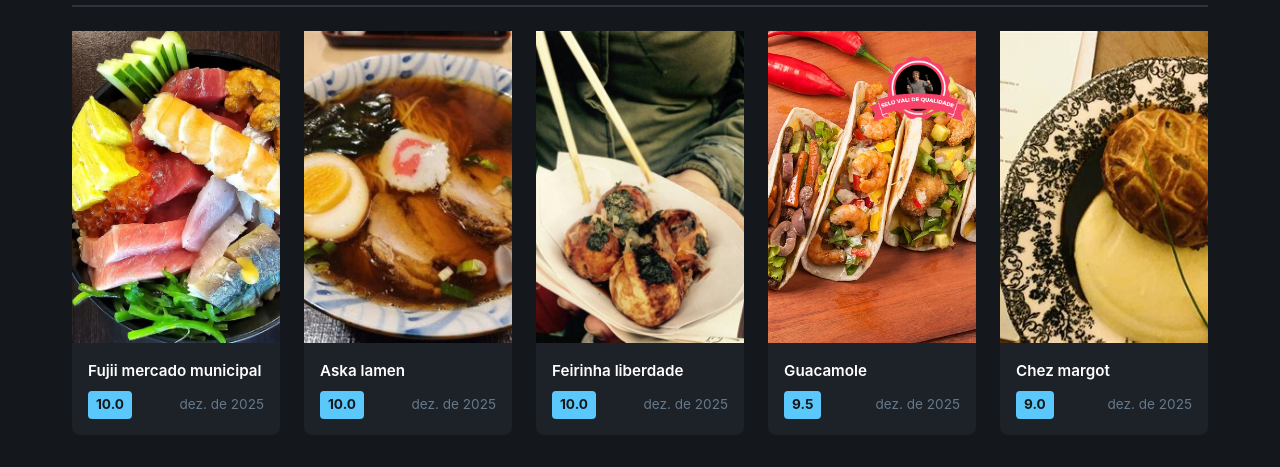
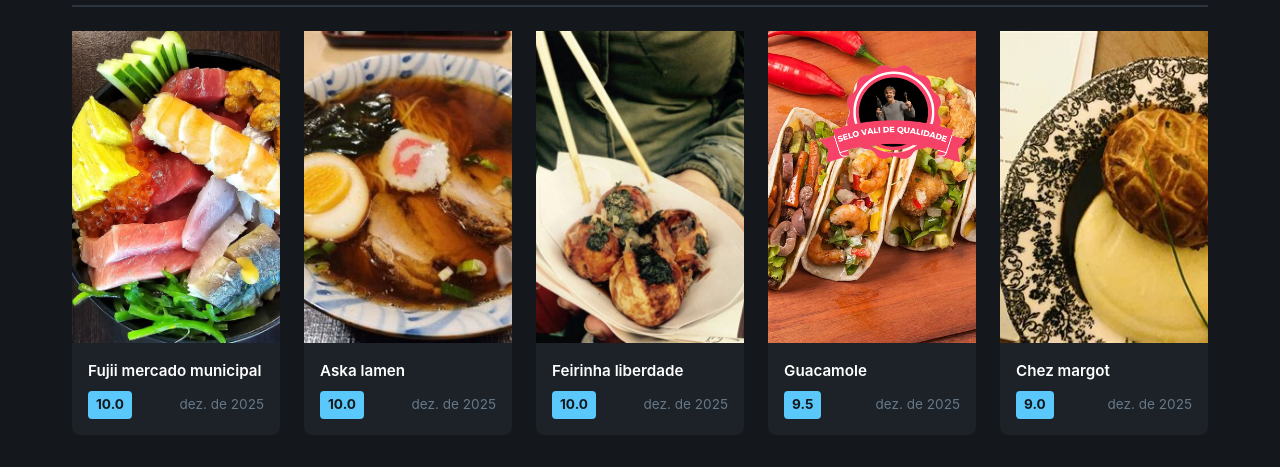
Before and after one commit to vinivaliati/Valist, a plain HTML site: page index.html in a window 1280 px wide. Shown: the part 333-800 px from the top of the page. Drawn offline with Linux system fonts and the light colour scheme.

Commit message:
melhora do fundo

```diff
--- a/index.html
+++ b/index.html
@@ -137,9 +137,10 @@
             position: absolute;
             top: 8px;
             right: 8px;
-            width: 100px;
-            height: 100px;
+            width: 150px;
+            height: 150px;
             z-index: 10;
+            background-color: transparent;
         }
 
         .quality-seal img {
```
